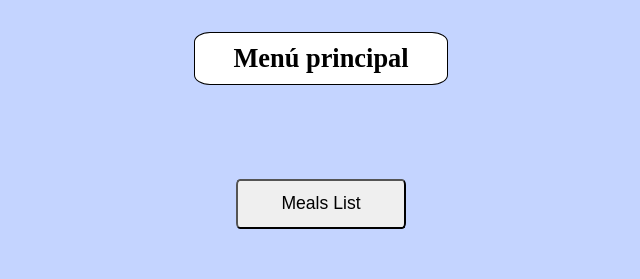
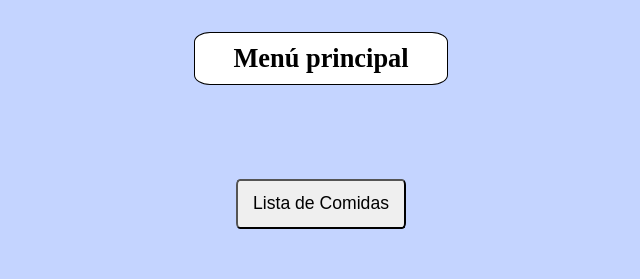
Before and after one commit to DiegoParesL/FoodOrder, a React (Vite) app in the folder frontend/: page / in a window 1280 px wide. Shown: the top 279 px of the page, without its empty margins (319-959 px from the left). Built offline with nearby package versions, Linux system fonts and the light colour scheme; no server answers.

Commit message:
minor changes

```diff
--- a/frontend/index.html
+++ b/frontend/index.html
@@ -1,5 +1,5 @@
 <!doctype html>
-<html lang="en">
+<html lang="es">
   <head>
     <meta charset="UTF-8" />
     <link rel="icon" type="image/svg+xml" href="/vite.svg" />
--- a/frontend/src/components/Home.jsx
+++ b/frontend/src/components/Home.jsx
@@ -33,7 +33,7 @@ function Home({ onClickMenu, onLogout,user}) {
   return (
     <div className="home">
       <h1>Menú principal</h1>
-      <button onClick={() => onClickMenu("meals")}>Meals List</button>
+      <button onClick={() => onClickMenu("meals")}>Lista de Comidas</button>
       <button onClick={() => onClickMenu("login")}>Iniciar sesión</button>
       <button onClick={() => onClickMenu("register")}>Registrarse</button>
       <button onClick={() => onClickMenu("pedidos")}>Mis pedidos</button>
```
